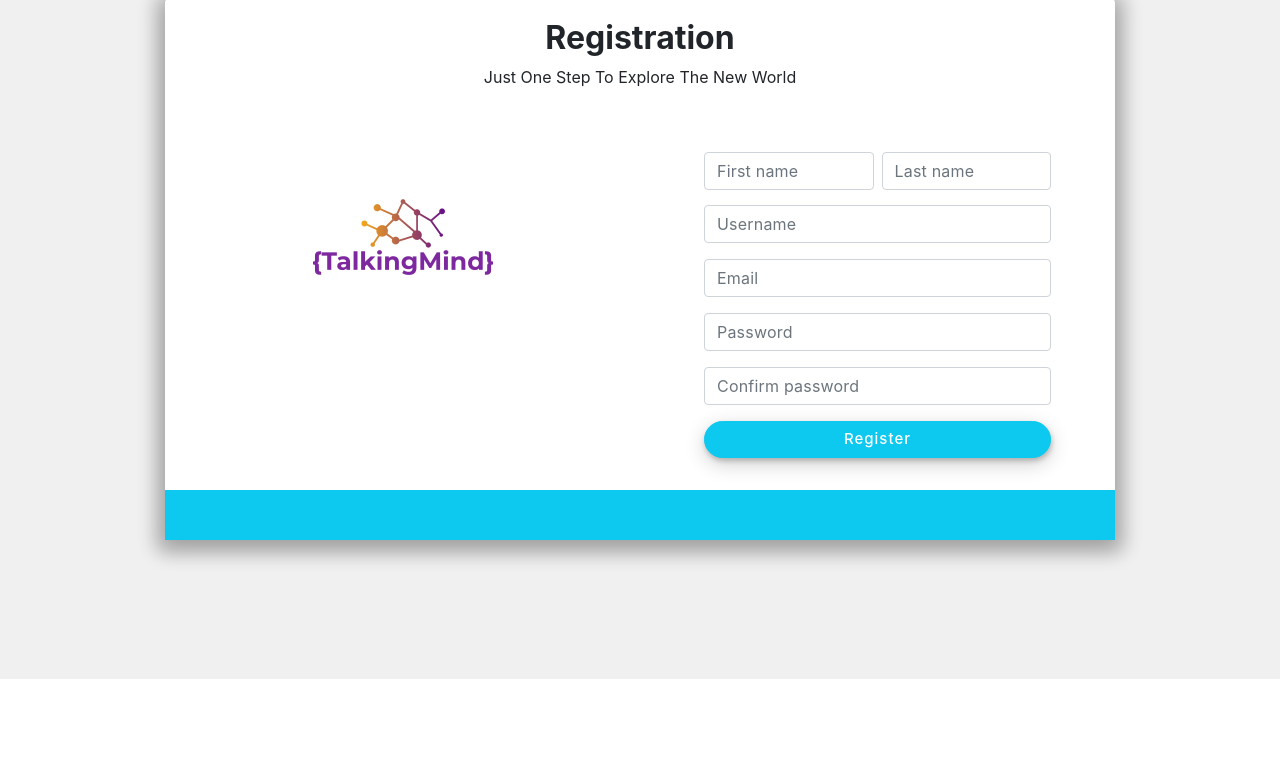
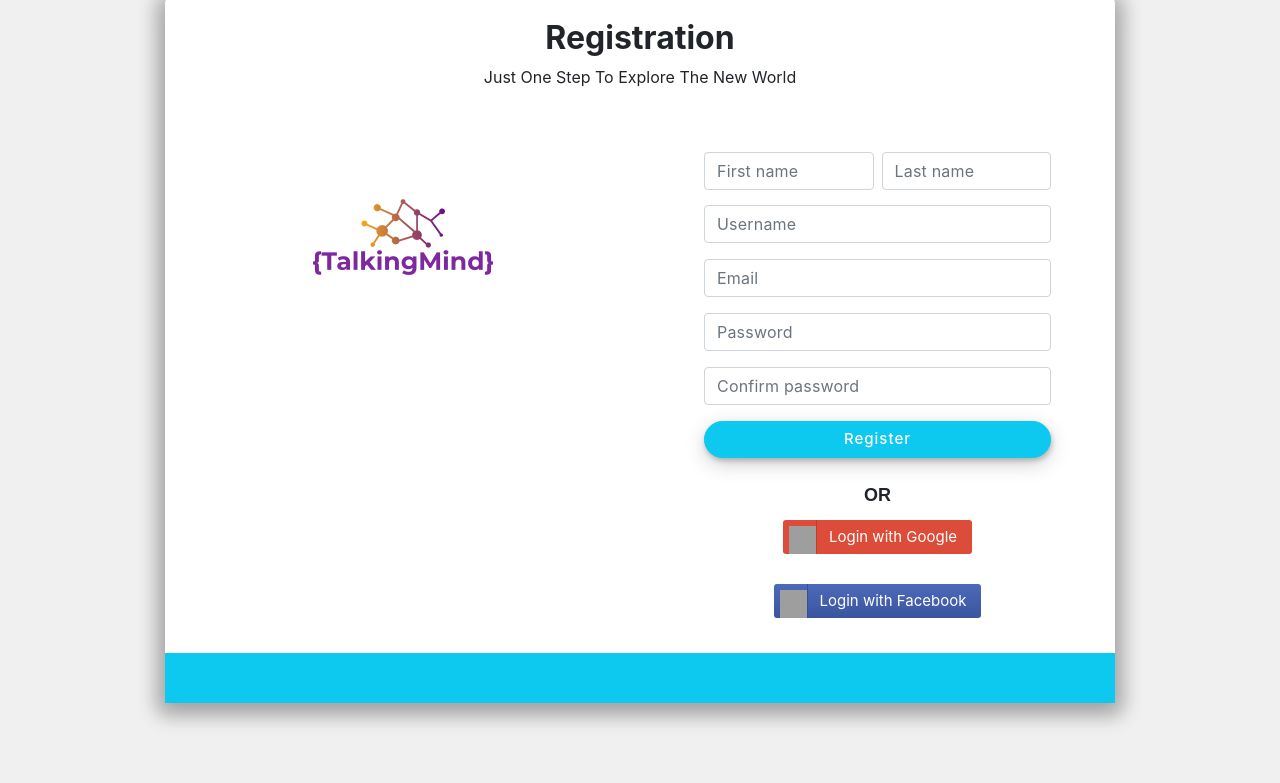
Before and after one commit to myvirusking/TalkingMind, a Django app: page /user/registration/ in a window 1280 px wide. Shown: the part 127-910 px from the top of the page. Before the commit the page ends 806 px from the top, so only its background shows below. Run offline with Django 3.2, Linux system fonts and the light colour scheme; some libraries are stand-ins or nearby versions; grey boxes are pictures that could not be loaded.

Commit message:
Updated Registration form with OAuth

```diff
--- a/users/templates/users/registrationForm.html
+++ b/users/templates/users/registrationForm.html
@@ -1,7 +1,8 @@
 {% extends 'blog/base.html' %}
 {% load static %}
 {% load crispy_forms_tags %}
-
+{% load socialaccount %}
+{% providers_media_js %}
 
 {% block css %}
 
@@ -132,6 +133,10 @@
 
                                 <button type="submit" class="btn registerBtn">Register</button>
                               </form>
+                              </br>
+                              <label style="font-weight: bold; font-family: Arial, Helvetica, sans-serif; font-size: large;">OR</label><br>
+                              <button class="loginButton loginButton--google"><a href="{% provider_login_url 'google' method='js_sdk' %}" class="link">Login with Google</a></button></br></br>
+                              <button class="loginButton loginButton--facebook"><a href="{% provider_login_url 'facebook' %}" class="link">Login with Facebook</a></button>
                         </div>
                     </div>
                 </div>
```
Also changed, not shown: requirements.txt (+13 -0 lines), users/views.py (+23 -0 lines), db.sqlite3.
